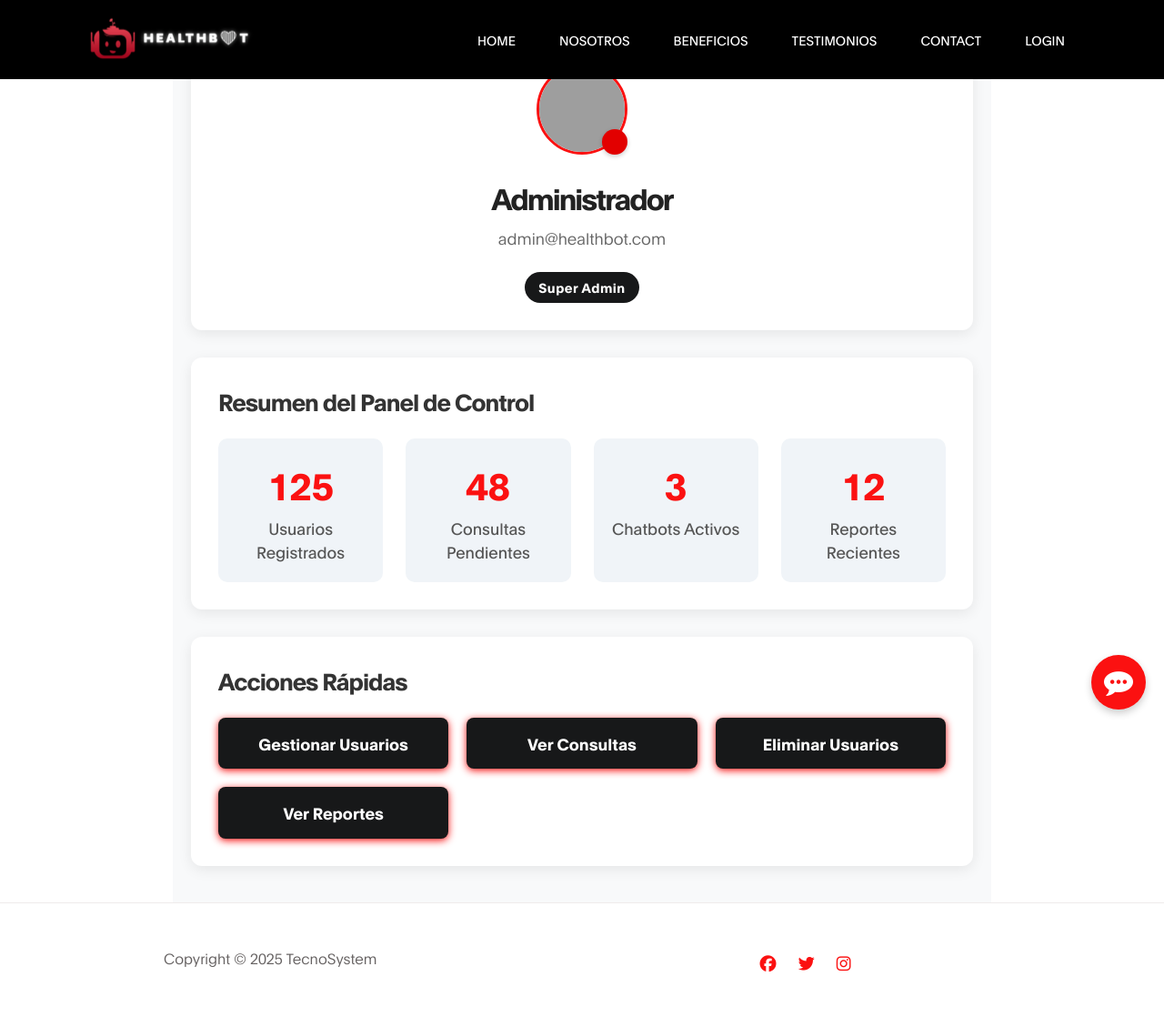
After one commit to Dani5734/TecnoSystem, a PHP site: page /perfiladmin.html in a window 1280 px wide. The commit adds this page. Shown: the whole page at 91% size. Run offline with PHP 8.4, Linux system fonts and the light colour scheme; some libraries are stand-ins or nearby versions; grey boxes are pictures that could not be loaded.

Commit message:
Vista admin v1

```diff
--- a/css/tooplate-gymso-style.css
+++ b/css/tooplate-gymso-style.css
@@ -950,3 +950,219 @@ https://www.tooplate.com/view/2119-gymso-fitness
         font-size: 16px; /* Ajustar el tamaño de la fuente del valor */
     }
 }
+
+/* Estilos para el contenedor principal del perfil de administrador */
+.admin-profile-container {
+    padding: 40px 20px;
+    display: flex;
+    flex-direction: column;
+    gap: 30px; /* Espacio entre las tarjetas */
+    max-width: 900px;
+    margin: 0 auto;
+    background-color: #f8f9fa; /* Color de fondo ligero */
+    min-height: calc(100vh - 80px); /* Ajusta según la altura de tu navbar si es fija */
+}
+
+/* Estilos generales para las tarjetas del perfil */
+.profile-card {
+    background-color: #ffffff;
+    border-radius: 12px;
+    box-shadow: 0 4px 15px rgba(0, 0, 0, 0.08);
+    padding: 30px;
+    text-align: center;
+}
+
+.card-title {
+    font-size: 1.6em;
+    color: #333;
+    margin-bottom: 25px;
+    font-weight: 600;
+}
+
+/* Estilos para la sección de resumen del usuario (Admin) */
+.user-summary {
+    display: flex;
+    flex-direction: column;
+    align-items: center;
+    gap: 10px;
+}
+
+.profile-avatar-wrapper {
+    position: relative;
+    width: 100px; /* Tamaño del avatar */
+    height: 100px;
+    margin-bottom: 15px;
+}
+
+.profile-avatar {
+    width: 100%;
+    height: 100%;
+    border-radius: 50%;
+    object-fit: cover;
+    border: 3px solid var(--primary-color); /* Borde de color de marca */
+}
+
+.edit-icon-overlay {
+    position: absolute;
+    bottom: 0;
+    right: 0;
+    background-color: #e20000; /* Color del icono de editar de la imagen original */
+    border-radius: 50%;
+    padding: 5px;
+    display: flex;
+    align-items: center;
+    justify-content: center;
+    cursor: pointer;
+    box-shadow: 0 2px 5px rgba(0, 0, 0, 0.2);
+    /* Aquí iría un icono SVG o font-awesome */
+    /* Ejemplo de un círculo rojo como placeholder */
+    width: 28px;
+    height: 28px;
+}
+
+.user-name {
+    font-size: 2em;
+    color: #222;
+    margin: 0;
+    font-weight: 700;
+}
+
+.user-email {
+    font-size: 1.1em;
+    color: #666;
+    margin-bottom: 15px;
+}
+
+.admin-badge {
+    background-color: var(--dark-color); /* Color verde para el badge de admin */
+    color: #fff;
+    padding: 6px 15px;
+    border-radius: 20px;
+    font-size: 0.9em;
+    font-weight: 600;
+    letter-spacing: 0.5px;
+}
+
+/* Estilos para el resumen del panel de control */
+.admin-dashboard-summary {
+    text-align: left;
+}
+
+.dashboard-stats {
+    display: grid;
+    grid-template-columns: repeat(auto-fit, minmax(180px, 1fr));
+    gap: 25px;
+    margin-top: 20px;
+}
+
+.stat-item {
+    background-color: #f0f4f8;
+    padding: 20px;
+    border-radius: 10px;
+    text-align: center;
+    transition: transform 0.2s ease-in-out, box-shadow 0.2s ease-in-out;
+}
+
+.stat-item:hover {
+    transform: translateY(-5px);
+    box-shadow: 0 6px 20px rgba(0, 0, 0, 0.1);
+}
+
+.stat-value {
+    display: block;
+    font-size: 2.5em;
+    font-weight: 700;
+    color: var(--primary-color); /* Color de marca */
+    margin-bottom: 5px;
+}
+
+.stat-label {
+    font-size: 1.1em;
+    color: #555;
+    font-weight: 500;
+}
+
+/* Estilos para las acciones rápidas */
+.quick-actions {
+    text-align: left;
+}
+
+.actions-grid {
+    display: grid;
+    grid-template-columns: repeat(auto-fit, minmax(200px, 1fr));
+    gap: 20px;
+    margin-top: 20px;
+}
+
+.action-button {
+    background-color: var(--dark-color); /* Color principal de marca */
+    color: #ffffff;
+    padding: 15px 20px;
+    border: none;
+    border-radius: 8px;
+    font-size: 1.1em;
+    font-weight: 600;
+    cursor: pointer;
+    transition: background-color 0.3s ease, transform 0.2s ease;
+    box-shadow: 0 2px 8px var(--primary-color, 0, 123, 255, 0.3);
+}
+
+.action-button:hover {
+    background-color: var(--primary-color); /* Tono más oscuro al pasar el ratón */
+    transform: translateY(-2px);
+}
+
+/* Media Queries para responsividad */
+@media (max-width: 768px) {
+    .admin-profile-container {
+        padding: 20px 15px;
+        gap: 20px;
+    }
+
+    .profile-card {
+        padding: 25px;
+    }
+
+    .card-title {
+        font-size: 1.4em;
+        margin-bottom: 20px;
+    }
+
+    .user-name {
+        font-size: 1.8em;
+    }
+
+    .dashboard-stats, .actions-grid {
+        grid-template-columns: 1fr; /* Una columna en pantallas pequeñas */
+        gap: 15px;
+    }
+
+    .stat-value {
+        font-size: 2em;
+    }
+    .stat-label {
+        font-size: 1em;
+    }
+    .action-button {
+        padding: 12px 15px;
+        font-size: 1em;
+    }
+}
+
+@media (max-width: 480px) {
+    .profile-avatar-wrapper {
+        width: 80px;
+        height: 80px;
+    }
+    .edit-icon-overlay {
+        width: 24px;
+        height: 24px;
+        padding: 4px;
+    }
+    .user-name {
+        font-size: 1.6em;
+    }
+    .user-email {
+        font-size: 1em;
+    }
+}
--- /dev/null
+++ b/perfiladmin.html
@@ -0,0 +1,193 @@
+<!DOCTYPE html>
+<html lang="en">
+
+<head>
+
+  <title>HealthBott</title>
+
+  <meta charset="UTF-8">
+  <meta http-equiv="X-UA-Compatible" content="IE=Edge">
+  <meta name="description" content="">
+  <meta name="keywords" content="">
+  <meta name="author" content="">
+  <meta name="viewport" content="width=device-width, initial-scale=1, maximum-scale=1">
+
+  <!-- Login -->
+  <script src="https://kit.fontawesome.com/274421acc6.js" crossorigin="anonymous"></script>
+  <link rel="stylesheet" href="plugins/sweetalert2/sweetalert2.min.css">
+  <link rel="stylesheet" href="model/login.php">
+  <!-- Fin Login -->
+
+  <link rel="stylesheet" href="css/bootstrap.min.css">
+  <link rel="stylesheet" href="css/font-awesome.min.css">
+  <link rel="stylesheet" href="css/aos.css">
+
+  <!-- MAIN CSS -->
+  <link rel="stylesheet" href="css/tooplate-gymso-style.css">
+</head>
+
+<body data-spy="scroll" data-target="#navbarNav" data-offset="50">
+
+  <!-- MENU BAR -->
+  <nav class="navbar navbar-expand-lg fixed-top">
+    <div class="container">
+
+      <!-- Logo con icono -->
+      <a class="navbar-brand" href="index.html">
+        <img src="images/logo4.png" alt="HealthBot" width="45" height="45" class="d-inline-block align-text-top">
+      </a>
+
+      <button class="navbar-toggler" type="button" data-bs-toggle="collapse" data-bs-target="#navbarNav"
+        aria-controls="navbarNav" aria-expanded="false" aria-label="Toggle navigation">
+        <span class="navbar-toggler-icon"></span>
+      </button>
+
+      <div class="collapse navbar-collapse" id="navbarNav">
+        <ul class="navbar-nav ml-lg-auto">
+          <li class="nav-item">
+            <a href="#home" class="nav-link smoothScroll">Home</a>
+          </li>
+
+          <li class="nav-item">
+            <a href="#about" class="nav-link smoothScroll">Nosotros</a>
+          </li>
+
+          <li class="nav-item">
+            <a href="#class" class="nav-link smoothScroll">Beneficios</a>
+          </li>
+
+          <li class="nav-item">
+            <a href="#schedule" class="nav-link smoothScroll">Testimonios</a>
+          </li>
+
+          <li class="nav-item">
+            <a href="#contact" class="nav-link smoothScroll">Contact</a>
+          </li>
+
+          <li class="nav-item">
+            <a href="#" class="nav-link smoothScroll" data-toggle="modal" data-target="#IniciarSesion">Login</a>
+          </li>
+        </ul>
+      </div>
+    </div>
+  </nav>
+
+  <!-- PERFIL DE ADMIN-->
+  <div class="admin-profile-container">
+    <div class="profile-card user-summary">
+        <div class="profile-avatar-wrapper">
+            <img src="URL_DEL_AVATAR_ADMIN" alt="Avatar del Administrador" class="profile-avatar">
+            <div class="edit-icon-overlay">
+                </div>
+        </div>
+        <h2 class="user-name">Administrador</h2>
+        <p class="user-email">admin@healthbot.com</p>
+        <span class="admin-badge">Super Admin</span>
+    </div>
+
+    <div class="profile-card admin-dashboard-summary">
+        <h3 class="card-title">Resumen del Panel de Control</h3>
+        <div class="dashboard-stats">
+            <div class="stat-item">
+                <span class="stat-value">125</span>
+                <span class="stat-label">Usuarios Registrados</span>
+            </div>
+            <div class="stat-item">
+                <span class="stat-value">48</span>
+                <span class="stat-label">Consultas Pendientes</span>
+            </div>
+            <div class="stat-item">
+                <span class="stat-value">3</span>
+                <span class="stat-label">Chatbots Activos</span>
+            </div>
+            <div class="stat-item">
+                <span class="stat-value">12</span>
+                <span class="stat-label">Reportes Recientes</span>
+            </div>
+        </div>
+    </div>
+
+    <div class="profile-card quick-actions">
+        <h3 class="card-title">Acciones Rápidas</h3>
+        <div class="actions-grid">
+            <button class="action-button">Gestionar Usuarios</button>
+            <button class="action-button">Ver Consultas</button>
+            <button class="action-button">Eliminar Usuarios</button>
+            <button class="action-button">Ver Reportes</button>
+        </div>
+    </div>
+</div>
+
+  <!-- FOOTER -->
+  <footer class="site-footer">
+    <div class="container">
+      <div class="row">
+
+        <div class="ml-auto col-lg-4 col-md-5">
+          <p class="copyright-text">Copyright &copy; 2025 TecnoSystem
+
+          </p>
+        </div>
+
+        <div class="d-flex justify-content-center mx-auto col-lg-5 col-md-7 col-12">
+          <ul class="social-icon ml-lg-3">
+            <li><a href="#" class="fa fa-facebook"></a></li>
+            <li><a href="#" class="fa fa-twitter"></a></li>
+            <li><a href="#" class="fa fa-instagram"></a></li>
+          </ul>
+        </div>
+      </div>
+    </div>
+  </footer>
+
+  <!-- SCRIPTS -->
+  <script src="js/jquery.min.js"></script>
+  <script src="js/bootstrap.min.js"></script>
+  <script src="js/aos.js"></script>
+  <script src="js/smoothscroll.js"></script>
+  <script src="js/custom.js"></script>
+  <script src="js/chatbot.js"></script>
+
+  <div id="chat-button" class="chat-button">
+    <i class="fa fa-commenting" aria-hidden="true"></i>
+  </div>
+
+  <!-- VENTANA CHATBOT -->
+  <div id="chat-container" class="chat-container">
+    <div class="chat-header">
+      <span class="chat-logo">
+        <img src="images/logo.png" alt="Logo del Chatbot">
+      </span>
+      <h3 class="chat-title">HealthBot</h3>
+      <span id="close-chat" class="close-chat">&times;</span>
+    </div>
+
+    <div class="chat-body">
+      <div class="welcome-message">
+        <p>👋 ¡Hola! Soy Healthbot, tu asistente de bienestar.</p>
+        <p>¿En qué puedo ayudarte hoy con tu nutrición o ejercicio?</p>
+      </div>
+
+      <div class="chat-options">
+        <button class="chat-option-button">📝 Obten Plan nutricional</button>
+        <button class="chat-option-button">🚀 Mejora tu salud</button>
+        <button class="chat-option-button">📅 Genera una rutina</button>
+        <button class="chat-option-button">💬 Salud</button>
+      </div>
+
+      <div id="messages-container" class="messages-container">
+      </div>
+
+    </div>
+
+    <div class="chat-input-area">
+      <input type="text" id="user-input" placeholder="Ask me anything...">
+      <button id="send-button">
+        <i class="fa fa-paper-plane" aria-hidden="true"></i>
+      </button>
+    </div>
+  </div>
+  </div>
+</body>
+
+</html>
```
